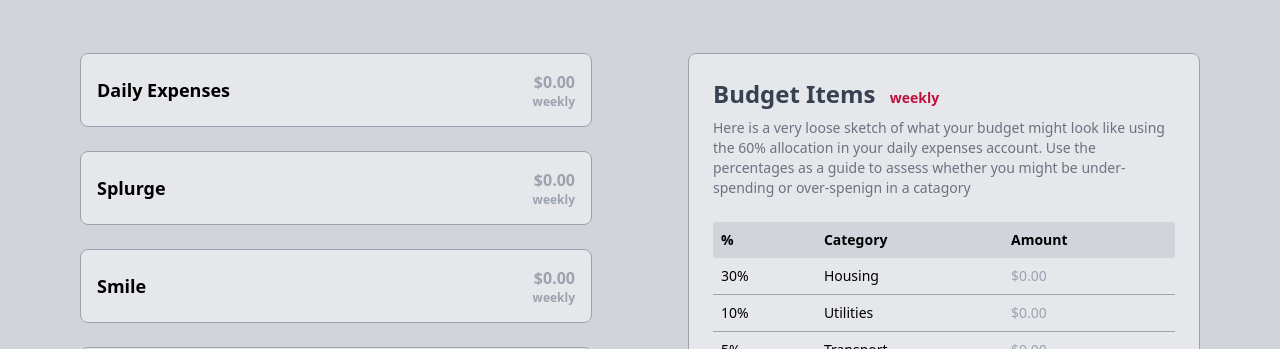
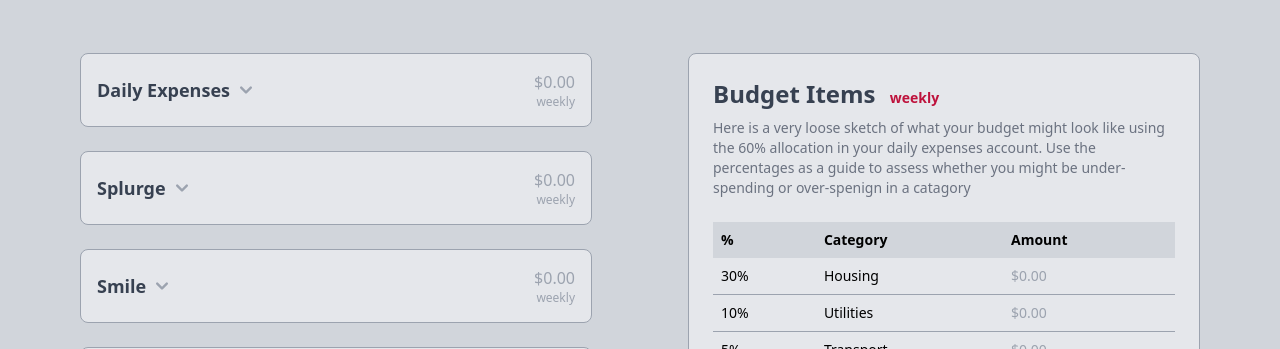
Before and after one commit to bjh-dev/barefoot-bucket-calculator, a Next.js app: page / in a window 1280 px wide. Shown: the part 451-800 px from the top of the page. Built offline with nearby package versions, Linux system fonts and the light colour scheme.

Commit message:
added reveal for bucket descriptuions

```diff
--- a/components/Form.tsx
+++ b/components/Form.tsx
@@ -1,6 +1,7 @@
 'use client'
-
+import { Disclosure } from '@headlessui/react'
 import { useState } from 'react'
+import { HiChevronDown, HiChevronUp } from 'react-icons/hi'
 
 const buckets = [
 	{
@@ -151,17 +152,39 @@ const Form = () => {
 								key={bucket.id}
 								className='rounded-lg border border-gray-400 bg-gray-200 p-4'
 							>
-								<div className='flex justify-between space-x-12 text-base font-bold'>
-									<h3 className='flex flex-col items-center lg:flex-row lg:text-lg'>
+								<div>
+									<Disclosure as='div'>
+										{({ open }) => (
+											<>
+												<dt>
+													<Disclosure.Button className='w-full'>
+														<div className='flex flex-row items-center justify-between'>
+															<div className='flex items-center'>
+																<span className='text-lg font-bold text-gray-700'>
 																	{bucket.title}
-									</h3>
+																</span>
+																<span className='ml-1 items-center'>
+																	{open ? (
+																		<HiChevronUp
+																			className='h-6 w-6 text-gray-400'
+																			aria-hidden='true'
+																		/>
+																	) : (
+																		<HiChevronDown
+																			className='h-6 w-6 text-gray-400'
+																			aria-hidden='true'
+																		/>
+																	)}
+																</span>
+															</div>
 															<h4 className='text-right text-gray-400'>
 																{income > 0 ? (
 																	<span className='text-blue-700'>
 																		$
-												{percentageCalculate(income, bucket.percentage).toFixed(
-													2
-												)}
+																		{percentageCalculate(
+																			income,
+																			bucket.percentage
+																		).toFixed(2)}
 																	</span>
 																) : (
 																	<span className='text-gray-400'>$0.00</span>
@@ -172,7 +195,17 @@ const Form = () => {
 																</span>
 															</h4>
 														</div>
-								<p className='mt-2 hidden text-sm'>{bucket.description}</p>
+													</Disclosure.Button>
+												</dt>
+												<Disclosure.Panel as='dd' className='mt-4'>
+													<p className='font-serif text-sm font-normal leading-relaxed text-gray-500'>
+														{bucket.description}
+													</p>
+												</Disclosure.Panel>
+											</>
+										)}
+									</Disclosure>
+								</div>
 							</div>
 						))}
 					</div>
```
Lines whose indentation alone changed are shown as unchanged.
